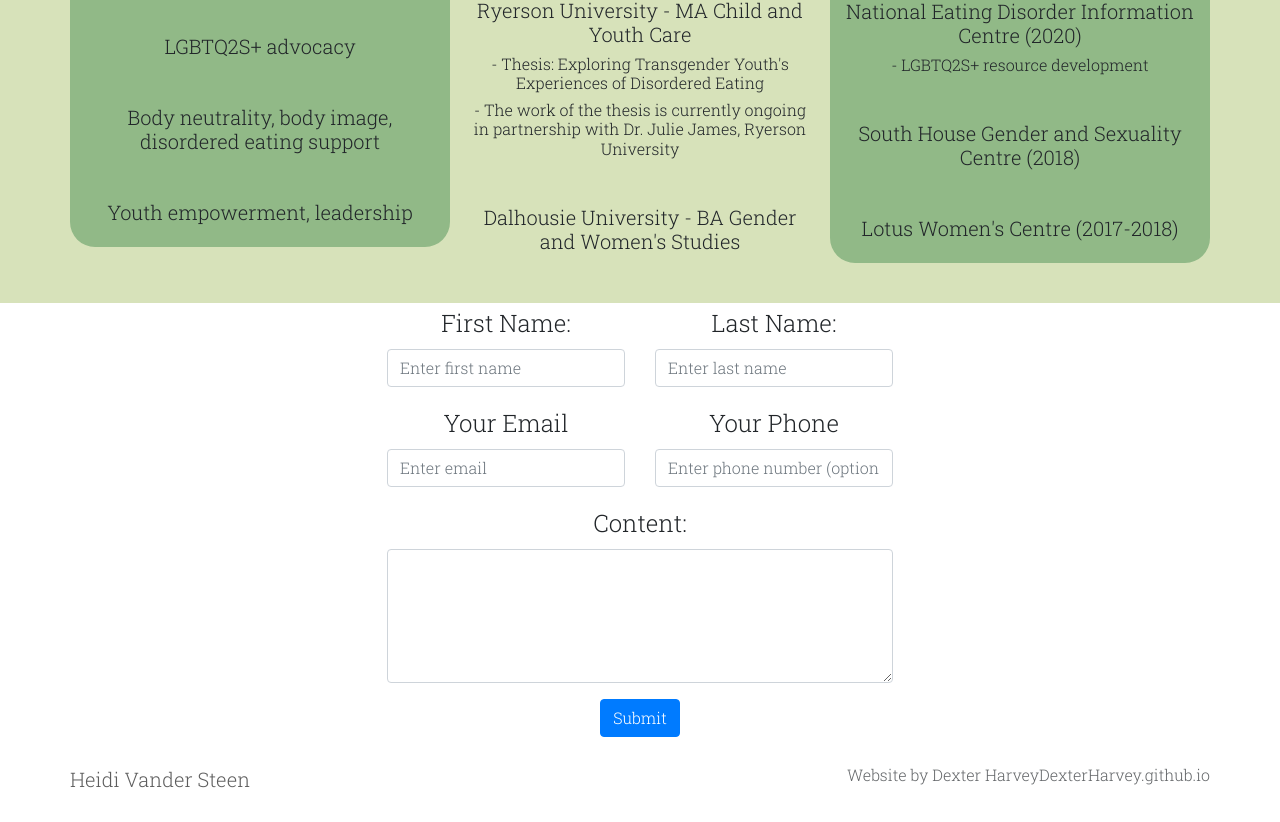
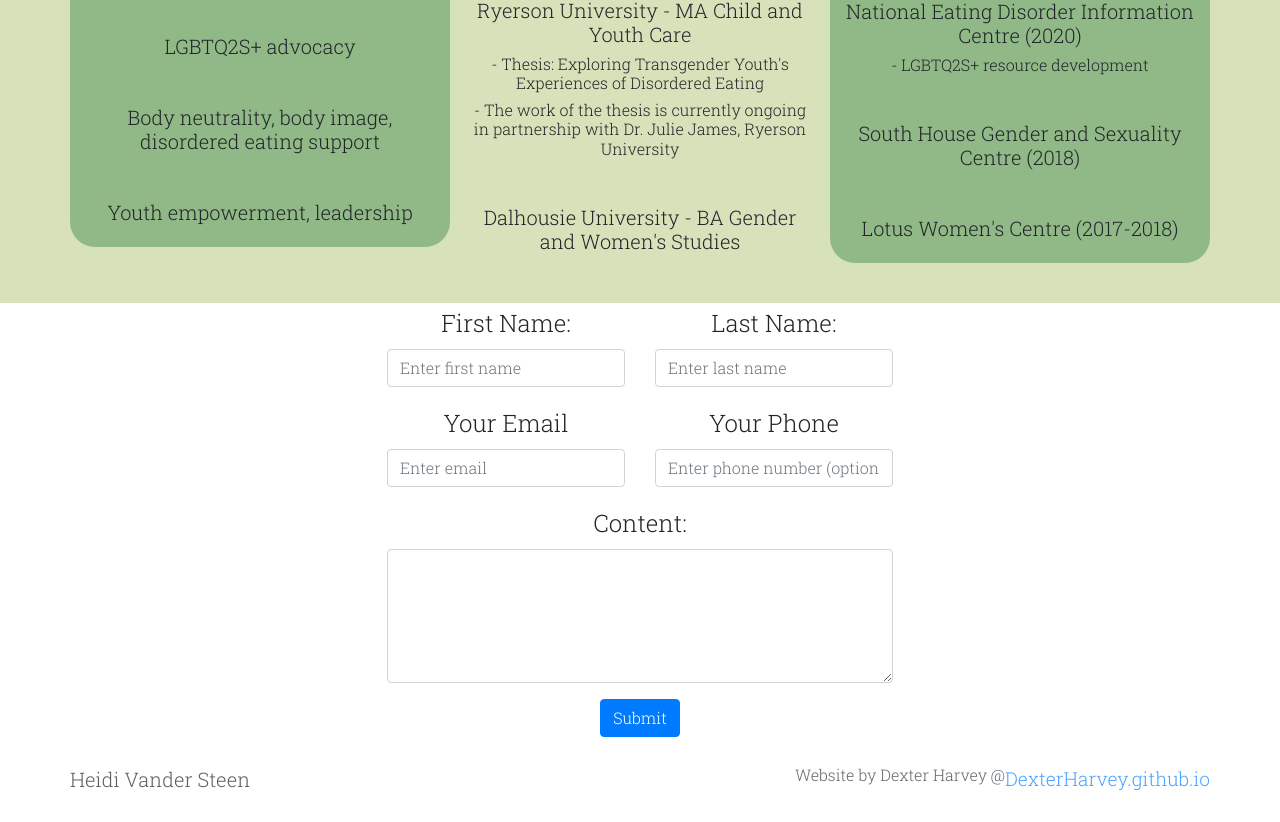
Before and after one commit to DexterHarvey/heidi-professional-site, a React (Create React App) app: page / in a window 1280 px wide. Shown: the part 1079-1901 px from the top of the page. Built offline with nearby package versions, Linux system fonts and the light colour scheme.

Commit message:
Turned website name into link

```diff
--- a/src/components/AppFooter.js
+++ b/src/components/AppFooter.js
@@ -10,9 +10,8 @@
                     <NavbarBrand>Heidi Vander Steen</NavbarBrand>
                     <Navbar.Collapse>
                         <Nav className='ml-auto'>
-                            <h6>Website by Dexter Harvey</h6>
-                            <br/>
-                            <h6>DexterHarvey.github.io</h6>
+                            <h6>Website by Dexter Harvey @ </h6>
+                            <a href='DexterHarvey.github.io'>DexterHarvey.github.io</a>
                         </Nav>
                     </Navbar.Collapse>
                 </Container>
```
